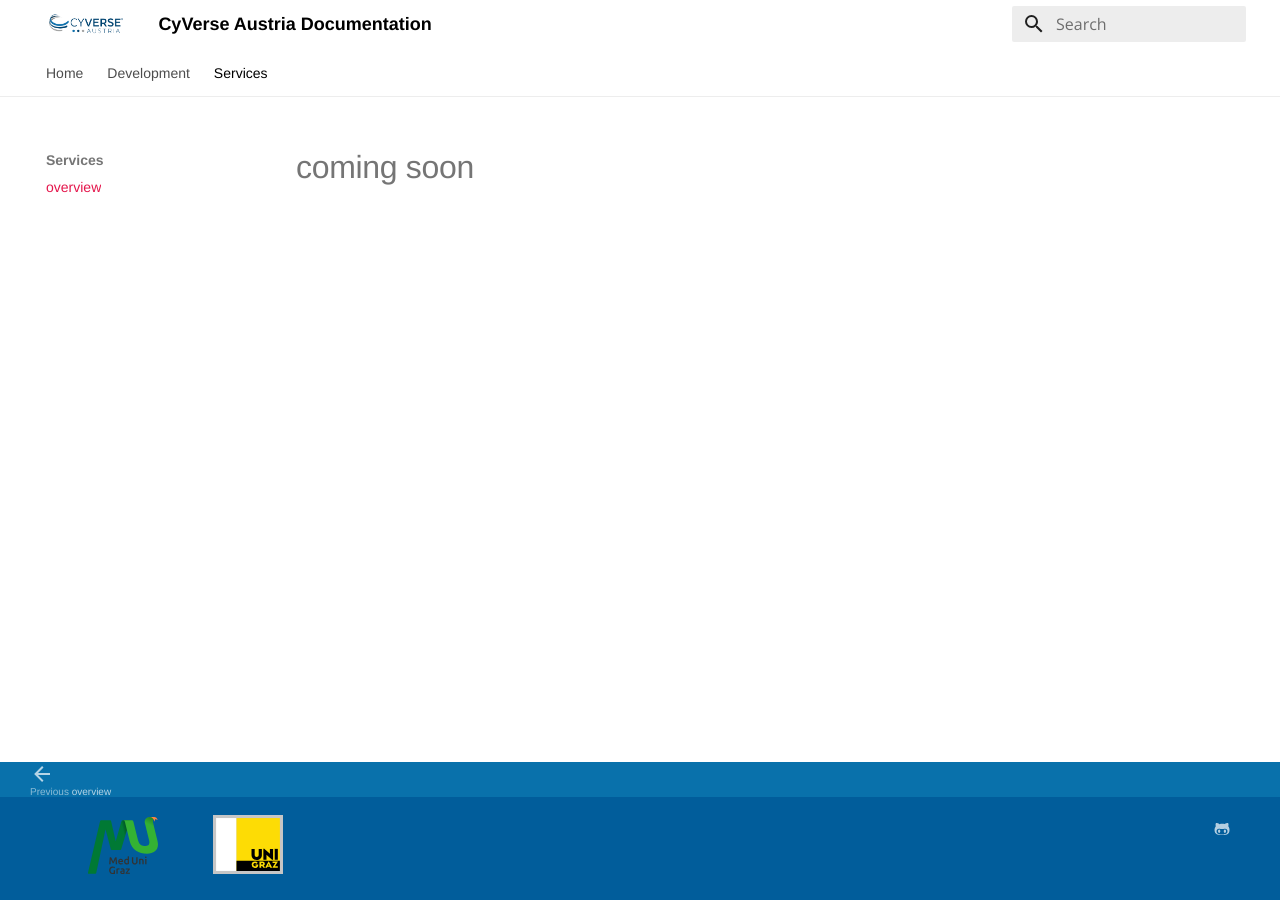
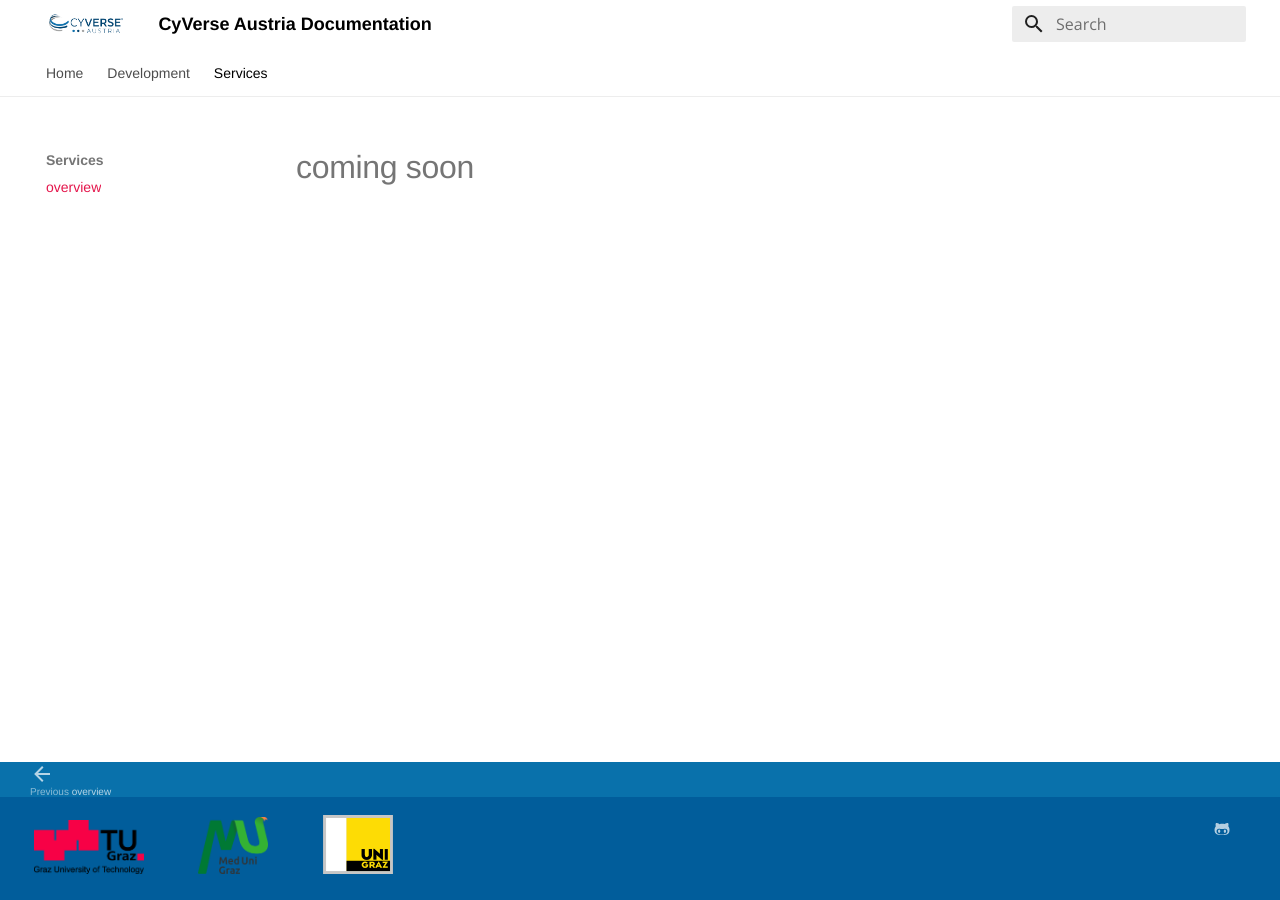
Before and after one commit to cyverse-austria/docs, an MkDocs documentation site: the page built from docs/services/index.md, in a window 1280 px wide. Built offline with MkDocs 1.6.1 and Material for MkDocs 9.7.7, drawn with Linux system fonts in a browser that asks for light colours.

Commit message:
fix: logos & favicon

```diff
--- a/mkdocs.yml
+++ b/mkdocs.yml
@@ -13,9 +13,9 @@ edit_uri: ""
 copyright: 'Copyright &copy; 2020-2021 Graz University of Technology'
 
 # logos
-medunilogo: '/images/logo-meduni-graz.svg'
-unigrazlogo: '/images/uni_graz_logo_signet.svg'
-tugrazlogo: 'images/TUG.png'
+medunilogo: '/images/logo-meduni-graz.png'
+unigrazlogo: '/images/universitaet_graz_logo_signet.png'
+tugrazlogo: '/images/TUG.png'
 
 imgwidth: 70px;
 theme:
--- a/overrides/partials/footer.html
+++ b/overrides/partials/footer.html
@@ -73,7 +73,6 @@
             <span class="spacing">
               <img src="{{config.unigrazlogo}}" alt="" width="{{config.imgwidth}}">
             </span>
-
           </div>
         {% endif %}
       </div>
```
Also changed, not shown: docs/images/favicon.ico, docs/images/logo-meduni-graz.png (added), docs/images/logo-meduni-graz.svg (deleted), docs/images/uni_graz_logo_signet.svg (deleted), docs/images/universitaet_graz_logo_signet.png (added).
